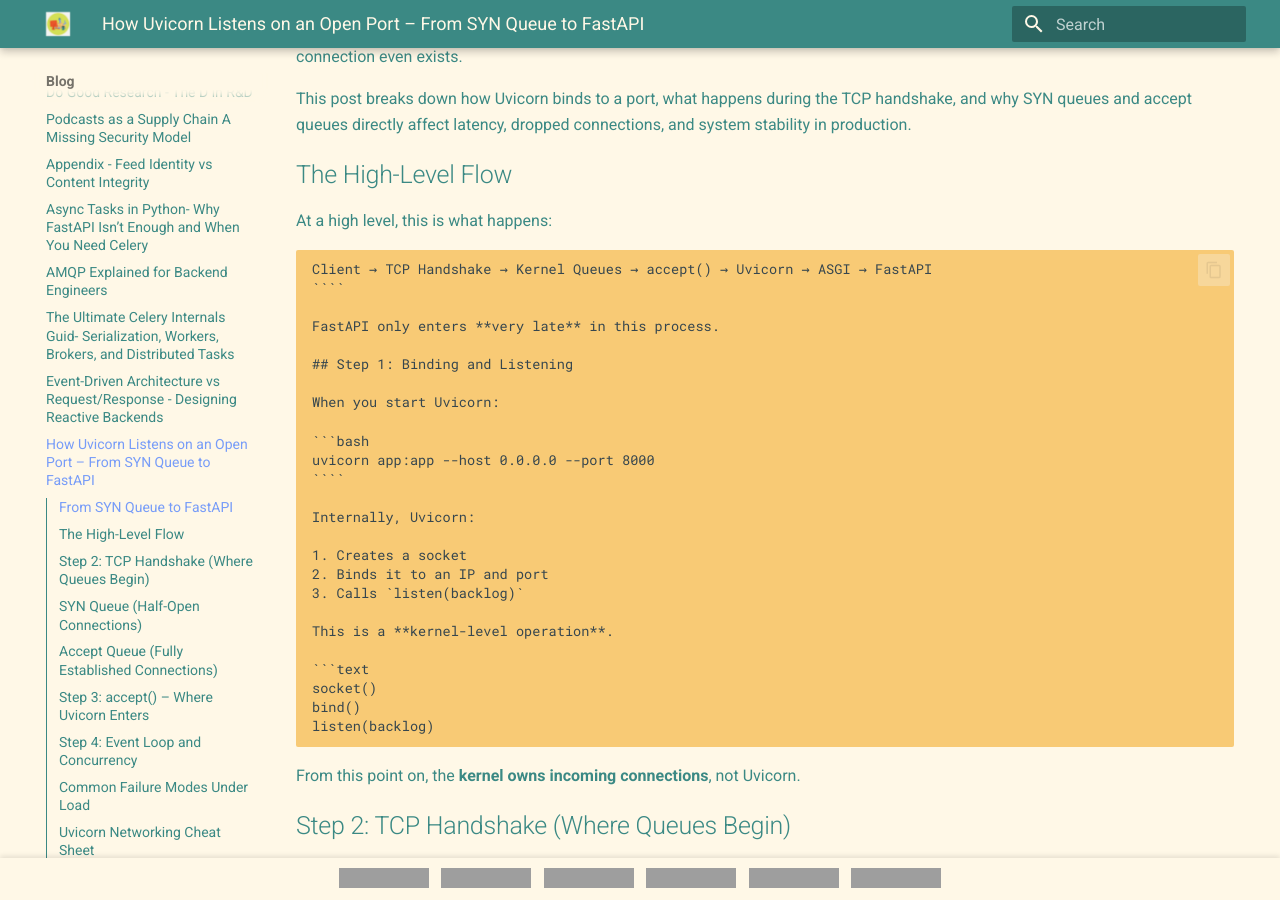
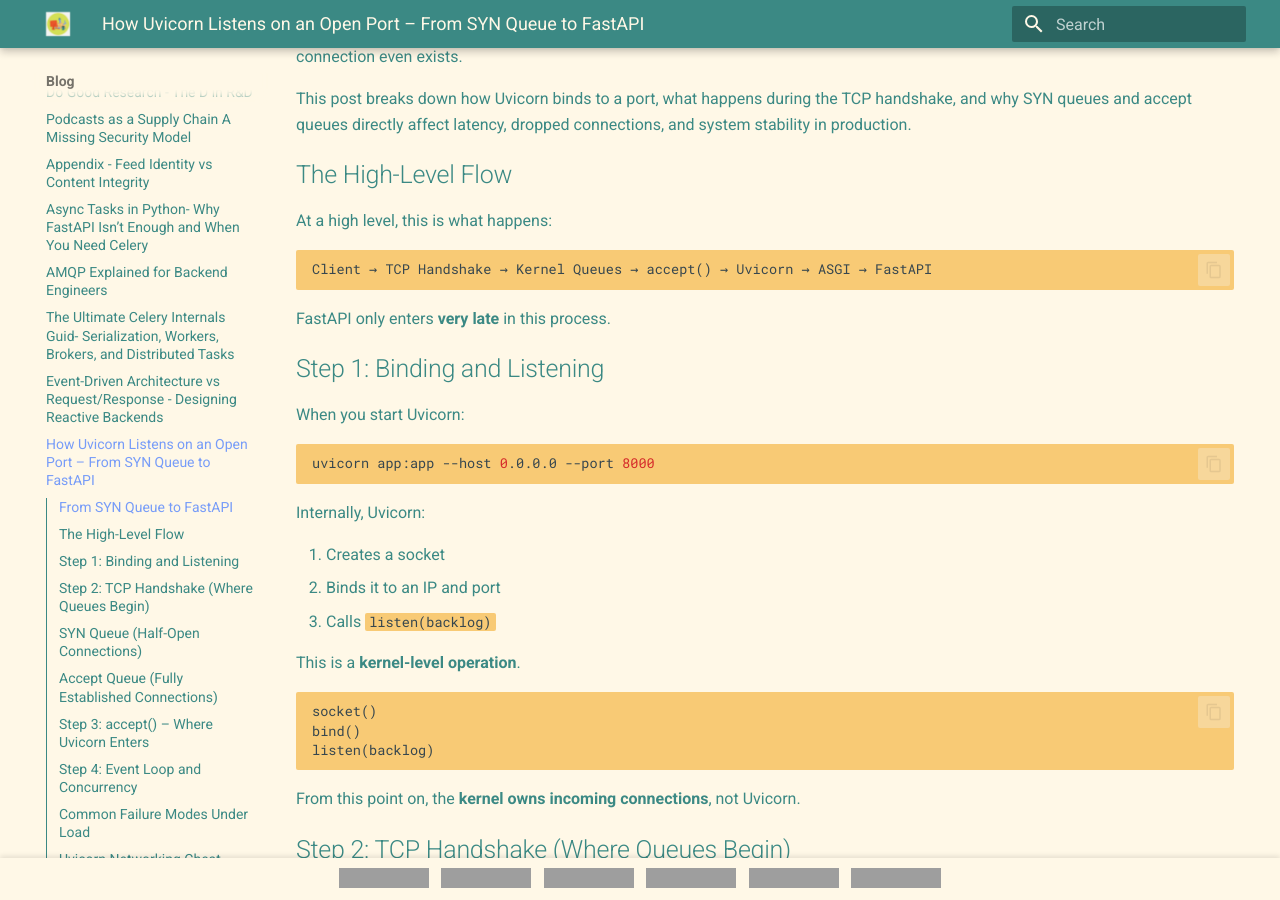
Before and after one commit to Kfir-G/kfir-g.github.io, an MkDocs documentation site: the page built from docs/blog/blogs/2026-01-29_how-uvicorn-listens-on-a-port.md, in a window 1280 px wide and 900 px high, scrolled down 322 px, cut to the strip 0-900 px from the top of the window. Built offline with MkDocs 1.6.1 and Material for MkDocs 9.7.7, drawn with Linux system fonts in a browser that asks for light colours; grey boxes are pictures that could not be loaded.

Commit message:
update post

`````diff
--- a/docs/blog/blogs/2026-01-29_how-uvicorn-listens-on-a-port.md
+++ b/docs/blog/blogs/2026-01-29_how-uvicorn-listens-on-a-port.md
@@ -7,6 +7,7 @@
 ---
 
 # How Uvicorn Listens on an Open Port
+
 ### From SYN Queue to FastAPI
 
 For a backend engineer, understanding how Uvicorn listens on an open port is not an implementation detail - it’s a reliability skill.
@@ -19,9 +20,9 @@
 
 At a high level, this is what happens:
 
+```text
+Client → TCP Handshake → Kernel Queues → accept() → Uvicorn → ASGI → FastAPI
 ```
-Client → TCP Handshake → Kernel Queues → accept() → Uvicorn → ASGI → FastAPI
-````
 
 FastAPI only enters **very late** in this process.
 
@@ -31,7 +32,7 @@
 
 ```bash
 uvicorn app:app --host 0.0.0.0 --port 8000
-````
+```
 
 Internally, Uvicorn:
 
@@ -53,7 +54,7 @@
 
 A TCP connection requires a **three-way handshake**:
 
-```
+```text
 Client → SYN
 Server → SYN-ACK
 Client → ACK
`````
